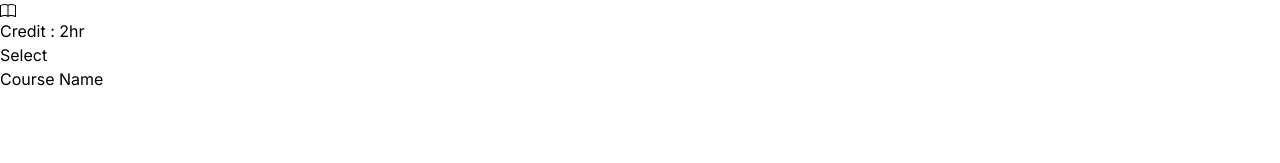
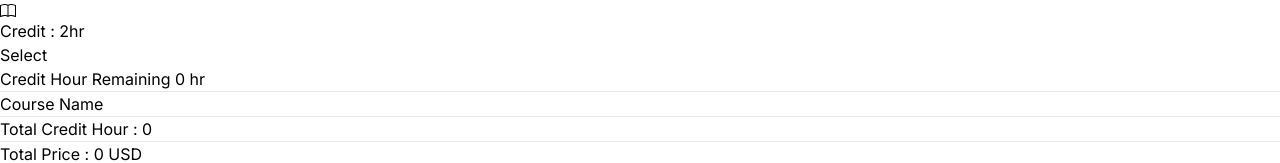
Before and after one commit to ShaplaRani/my-course-roster-rep, a React (Vite) app: page / in a window 1280 px wide. Shown: the part 4097-4260 px from the top of the page. Before the commit the page ends 4188 px from the top, so only its background shows below. Built offline with nearby package versions, Linux system fonts and the light colour scheme.

Commit message:
added the all select course credit value,remaining credit, total price and show display

```diff
--- a/package.json
+++ b/package.json
@@ -12,7 +12,8 @@
   "dependencies": {
     "react": "^18.2.0",
     "react-dom": "^18.2.0",
-    "react-icons": "^4.11.0"
+    "react-icons": "^4.11.0",
+    "react-toastify": "^9.1.3"
   },
   "devDependencies": {
     "@types/react": "^18.2.15",
--- a/src/App.jsx
+++ b/src/App.jsx
@@ -2,13 +2,36 @@ import { useState } from "react";
 import Courses from "./components/Courses/Courses"
 import Cart from "./components/cart/cart"
 
-
+import { ToastContainer, toast } from 'react-toastify';
+import 'react-toastify/dist/ReactToastify.css';
 
 function App() {
    const [selectCourses ,setSelectCourses] = useState([]);
+   const [totalCredits,setTotalCredits] = useState(0);
+   const [remainingCredits, setRemainingCredits] = useState(0);
+   const [totalPrices,setTotalPrices] = useState(0);
   const handleSelectCourse = (course) => {
-    setSelectCourses([...selectCourses, course]);
-     console.log('click');
+    const isExist = selectCourses.find((item) => item.id === course.id);
+    let totalCredit = course.credit;
+    let totalPrice = course.price;
+    if(isExist){
+      alert("Wow so easy!");
+    }else{
+      selectCourses.map(selectCourse =>{ totalCredit += selectCourse.credit})
+      selectCourses.map(selectCourse =>{ totalPrice += selectCourse.price})
+      const remainingCredit = 20 - totalCredit;
+      if(totalCredit > 20 || remainingCredit < 0){
+        alert("Wow so easy!");
+      }else{
+        setTotalCredits(totalCredit);
+        setRemainingCredits(remainingCredit);
+        setTotalPrices(totalPrice);
+        setSelectCourses([...selectCourses, course]);
+        }
+
+
+    }
+
   }
   return (
 
@@ -19,7 +42,7 @@ function App() {
       <div className="md:flex gap-6">
          <Courses handleSelectCourse ={handleSelectCourse}></Courses>
 
-         <Cart selectCourses ={selectCourses}></Cart>
+         <Cart totalPrices={totalPrices} totalCredits={totalCredits} remainingCredits={remainingCredits} selectCourses ={selectCourses}></Cart>
       </div>
     </div>
 
--- a/src/components/Cart/Cart.jsx
+++ b/src/components/Cart/Cart.jsx
@@ -2,24 +2,40 @@
 
 import PropTypes from 'prop-types'
 
-const Cart = ({selectCourses}) => {
+const Cart = ({selectCourses, totalPrices, totalCredits,remainingCredits}) => {
 
     return (
         <div className="md:w-1/4 ">
           <div className='bg-white p-6  rounded-xl'>
+             <h3 className='text-lg font-bold text-blue-500'>Credit Hour Remaining {remainingCredits} hr</h3>
+            <div className=' my-4' >
+                <hr />
+            </div>
             <h3 className='text-xl font-bold text-black mb-5'> Course Name</h3>
-            <ul className='text-gray-500 list-decimal text-lg font-normal ml-6'>
+            <ul className='text-gray-500 list-decimal text-lg font-normal ml-6 '>
               {
                 selectCourses.map(course => <li key ={course.id}>{course.title}</li>)
               }
            </ul>
+           <div className=' mb-4 mt-6' >
+                <hr />
+            </div>
+            <h4 className='text-lg font-medium text-gray-700 '>Total Credit Hour : {totalCredits}</h4>
+            <div className=' my-4' >
+                <hr />
+            </div>
+          <p className='text-lg font-semibold text-gray-800'>Total Price : {totalPrices} USD</p>
           </div>
 
         </div>
     );
 };
 Cart.propTypes = {
-    selectCourses:PropTypes.array
+    selectCourses:PropTypes.array,
+    totalCredits:PropTypes.number,
+    remainingCredits:PropTypes.number,
+    totalPrices:PropTypes.number
+
 }
 
 export default Cart;
--- a/src/components/Course/Course.jsx
+++ b/src/components/Course/Course.jsx
@@ -16,7 +16,8 @@ const Course = ({course ,handleSelectCourse}) => {
                  <h4 className="text-2xl"><BsBook></BsBook></h4>
                 <p className='text-lg font-medium text-gray-500'>Credit : {credit}hr</p>
              </div>
-             <button onClick={() => handleSelectCourse(course)} className='w-full py-2 rounded-lg text-lg font-semibold text-white bg-blue-500'>Select</button>
+             <button onClick={() => handleSelectCourse(course)} className='w-full py-2 rounded-lg
+             text-lg font-semibold text-white bg-blue-500'>Select</button>
 
         </div>
     );
```
Also changed, not shown: 1 other file (tests, documents, lock files or other folders).
